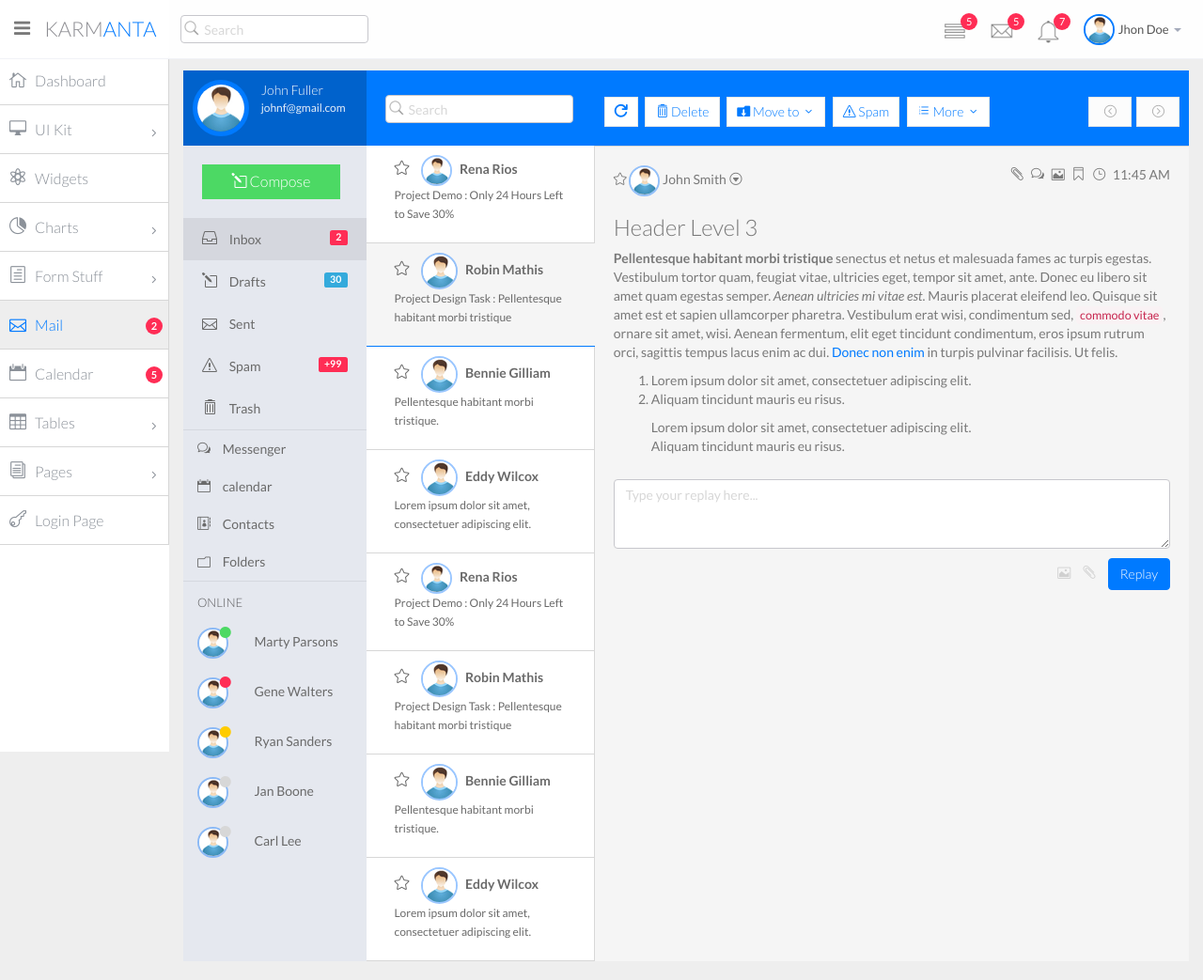
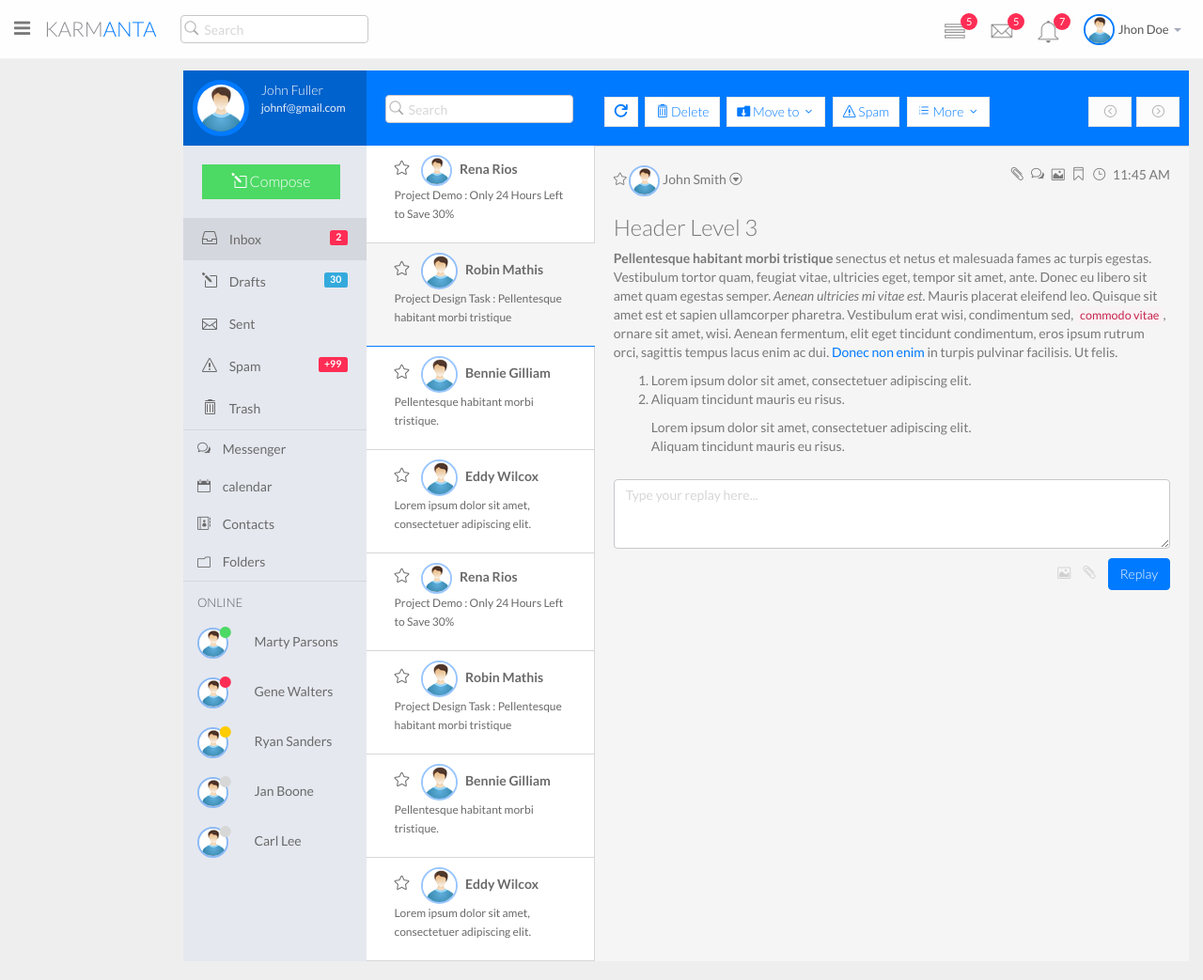
Before and after one commit to lescpsn/SafeMail, a Flask app: template templates/inbox.html in a window 1280 px wide. Shown: the whole page at 94% size. Run offline with Flask 2, Linux system fonts and the light colour scheme; the template is opened without the code that fills it, so the values that code supplies are empty; parts of the project's set-up code (start-up, migrations or seed data) failed here and were passed over.

Commit message:
(*) 优化工程

```diff
--- a/templates/inbox.html
+++ b/templates/inbox.html
@@ -294,117 +294,6 @@
       </header>
       <!--header end-->
 
-      <!--sidebar start-->
-      <aside>
-          <div id="sidebar"  class="nav-collapse">
-              <!-- sidebar menu start-->
-              <ul class="sidebar-menu">
-                  <li>
-                      <a class="" href="index.html">
-                          <i class="icon_house_alt"></i>
-                          <span>Dashboard</span>
-                      </a>
-                  </li>
-                  <li class="sub-menu">
-                      <a href="javascript:;" class="">
-                          <i class="icon_desktop"></i>
-                          <span>UI Kit</span>
-                          <span class="menu-arrow arrow_carrot-right"></span>
-                      </a>
-                      <ul class="sub">
-                          <li><a class="" href="general.html">General</a></li>
-                          <li><a class="" href="buttons.html">Buttons</a></li>
-                          <li><a class="" href="sliders.html">Sliders</a></li>
-                          <li><a class="" href="font_awesome.html">Font Awesome</a></li>
-                          <li><a class="" href="elegant-icon-font.html">Elegant Icon Font</a></li>
-                          <li><a class="" href="grids.html">Grids</a></li>
-                      </ul>
-                  </li>
-                  <li>
-                      <a class="" href="widgets.html">
-                          <i class="icon_genius"></i>
-                          <span>Widgets</span>
-                      </a>
-                  </li>
-                  <li class="sub-menu">
-                      <a href="javascript:;" class="">
-                          <i class="icon_piechart"></i>
-                          <span>Charts</span>
-                          <span class="menu-arrow arrow_carrot-right"></span>
-                      </a>
-                      <ul class="sub">
-                          <li><a class="" href="chart-chartjs.html">ChartJs</a></li>
-                          <li class=""><a class="" href="chart-morris.html">Morris</a></li>
-                          <li><a class="" href="chart-sparkline.html">Sparkline</a></li>
-                      </ul>
-                  </li>
-                  <li class="sub-menu">
-                      <a href="javascript:;" class="">
-                          <i class="icon_document_alt"></i>
-                          <span>Form Stuff</span>
-                          <span class="menu-arrow arrow_carrot-right"></span>
-                      </a>
-                      <ul class="sub">
-                          <li><a class="" href="form_component.html">Form Components</a></li>
-
-                          <li><a class="" href="form_validation.html">Form Validation</a></li>
-                      </ul>
-                  </li>
-                  <li class="active">
-                      <a class="" href="inbox.html">
-                          <i class="icon_mail_alt"></i>
-                          <span>Mail </span>
-                          <span class="label label-danger pull-right mail-info badge">2</span>
-                      </a>
-                  </li>
-                  <li>
-                      <a class="" href="calendar.html">
-                          <i class="icon_calendar"></i>
-                          <span>Calendar</span>
-                          <span class="label label-danger pull-right mail-info badge">5</span>
-                      </a>
-                  </li>
-
-                  <li class="sub-menu">
-                      <a href="javascript:;" class="">
-                          <i class="icon_table"></i>
-                          <span>Tables</span>
-                          <span class="menu-arrow arrow_carrot-right"></span>
-                      </a>
-                      <ul class="sub">
-                          <li><a class="" href="basic_table.html">Basic Table</a></li>
-                          <li><a class="" href="dynamic_table.html">Dynamic Table</a></li>
-                      </ul>
-                  </li>
-
-                  <li class="sub-menu">
-                      <a href="javascript:;" class="">
-                          <i class="icon_documents_alt"></i>
-                          <span>Pages</span>
-                          <span class="menu-arrow arrow_carrot-right"></span>
-                      </a>
-                      <ul class="sub">
-                          <li><a class="" href="profile.html">Profile</a></li>
-                          <li><a class="" href="invoice.html">Invoice</a></li>
-                          <li><a class="" href="timeline.html">Timeline</a></li>
-                          <li><a class="" href="chat.html">Chat</a></li>
-                          <li><a class="" href="faqs.html">FAQs</a></li>
-                          <li><a class="" href="blank.html">Blank Page</a></li>
-                          <li><a class="" href="404.html">404 Error</a></li>
-                          <li><a class="" href="500.html">500 Error</a></li>
-                      </ul>
-                  </li>
-                  <li>
-                      <a class="" href="login.html">
-                          <i class="icon_key_alt"></i>
-                          <span>Login Page</span>
-                      </a>
-                  </li>
-              </ul>
-              <!-- sidebar menu end-->
-          </div>
-      </aside>
-      <!--sidebar end-->
       <!--main content start-->
       <section id="main-content">
           <section class="wrapper">
```
